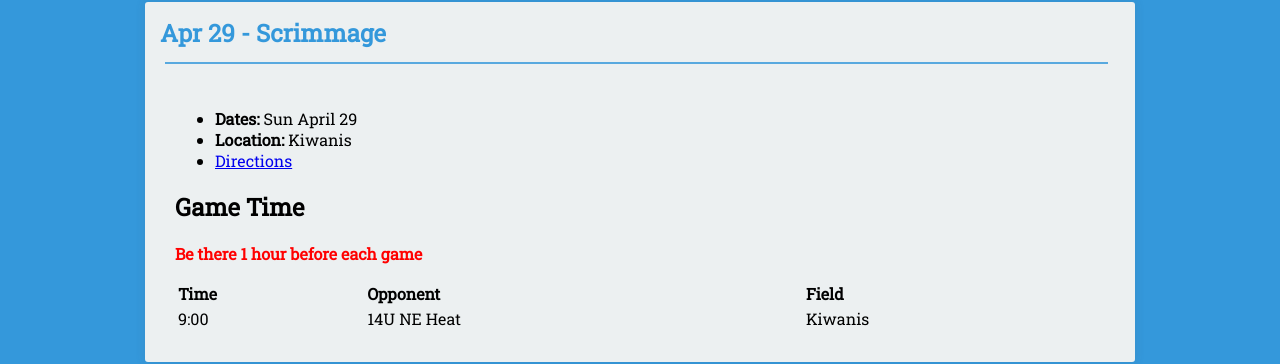
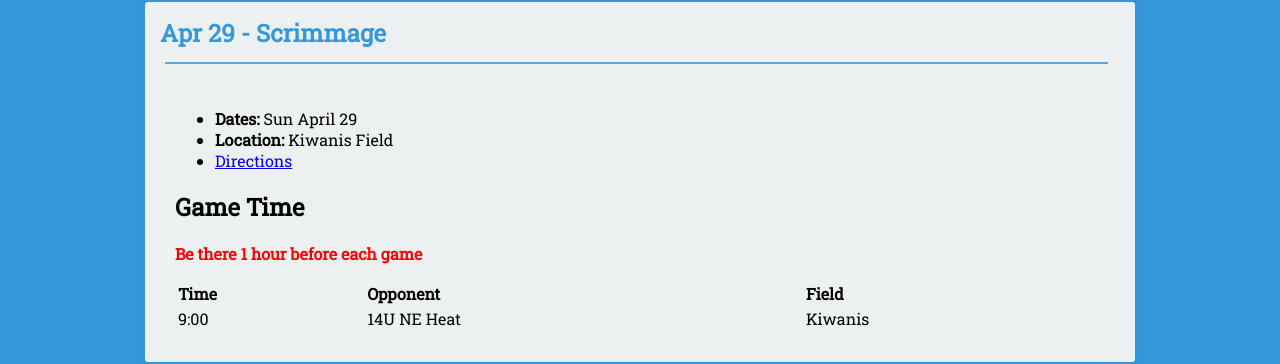
Before and after one commit to seanmerrow/ecf, a Jekyll site: the page built from _posts/2018-08-17-Apr-29-Scrimmage.md, in a window 1280 px wide. Shown: the part 98-462 px from the top of the page. Built offline with Jekyll 4.4.1, drawn with Linux system fonts in a browser that asks for light colours; nearby versions of some CDN libraries.

Commit message:
Update 2018-08-17-Apr-29-Scrimmage.md

```diff
--- a/_posts/2018-08-17-Apr-29-Scrimmage.md
+++ b/_posts/2018-08-17-Apr-29-Scrimmage.md
@@ -9,8 +9,8 @@ category:
 - scrimmage
 ---
 * **Dates:** Sun April 29
-* **Location:** Kiwanis
-* [Directions](https://seanmerrow.github.io/heatgold/fields/concord-carlisle)
+* **Location:** Kiwanis Field
+* [Directions](https://seanmerrow.github.io/heatgold/fields/kiwanis)
 
 ## Game Time
 
```
